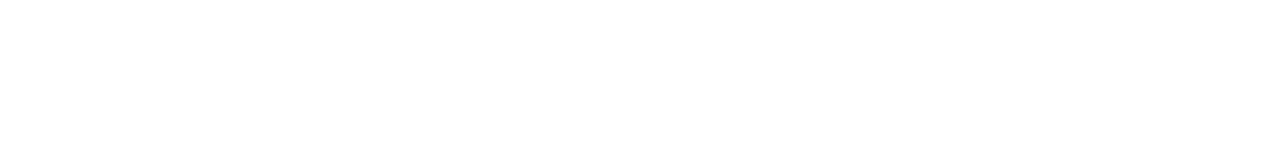
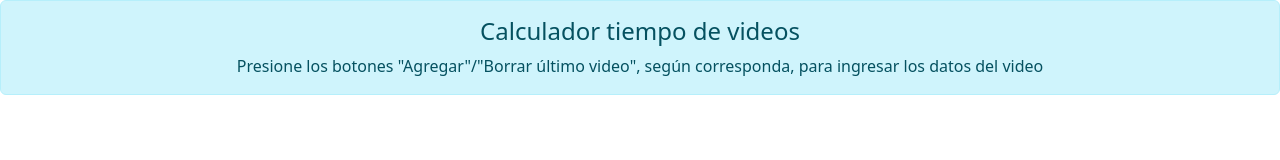
Before and after one commit to Alexis2428/Calculador-tiempo-videos, a website: page main.html in a window 1280 px wide. Drawn offline with nearby package versions, Linux system fonts and the light colour scheme.

Commit message:
Agrega titulo e instrucciones

```diff
--- a/main.html
+++ b/main.html
@@ -9,5 +9,11 @@
     <title>Calculador tiempo de videos</title>
 </head>
 <body>
+        <div class="alert alert-info text-center" role="alert">
+            <h4 class="alert-heading">Calculador tiempo de videos</h4>
+            <p class="mb-0">
+                Presione los botones "Agregar"/"Borrar último video", según corresponda, para ingresar los datos del video
+            </p>
+        </div>
 </body>
 </html>
```
